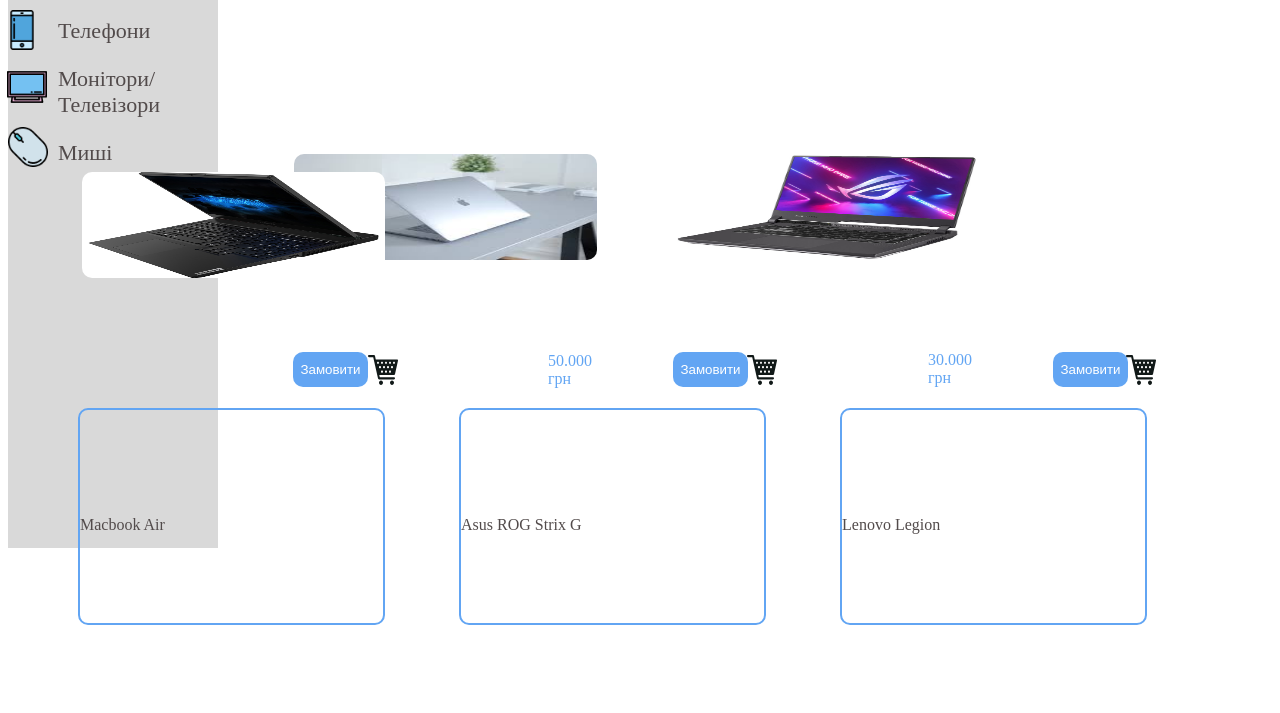
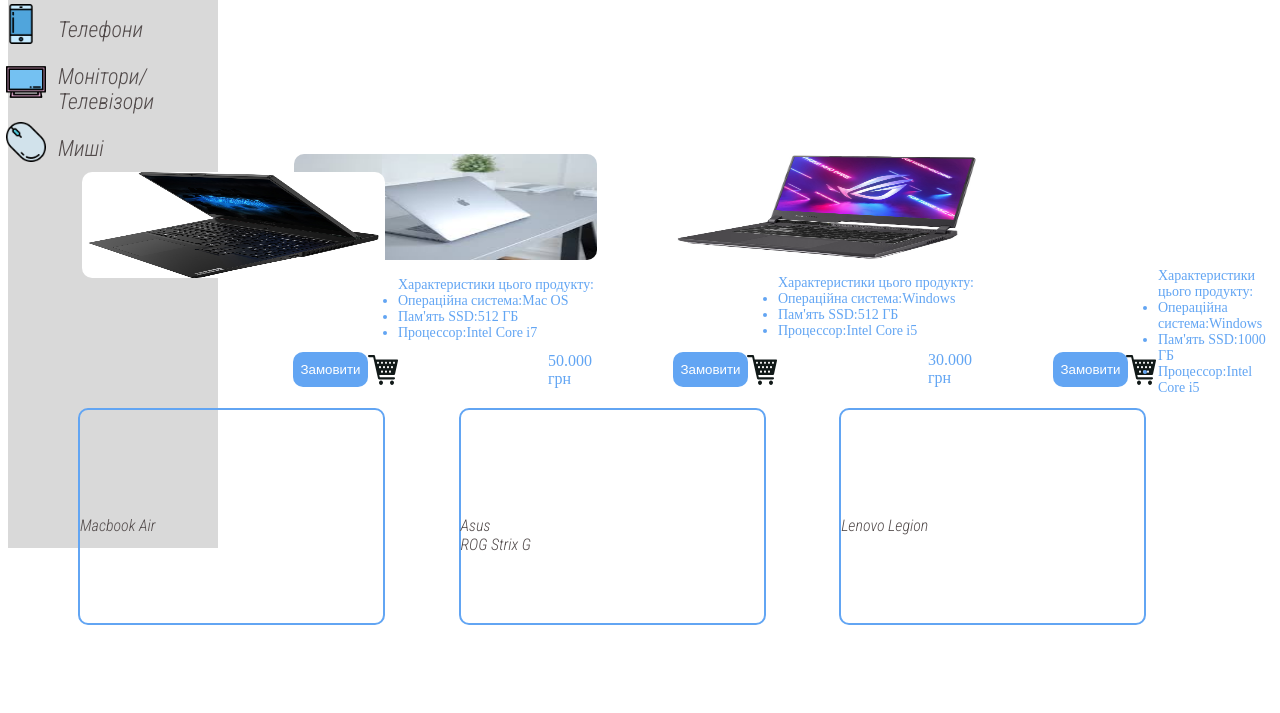
Before and after one commit to CombatGoose/Web-shop, a plain HTML site: page index.html in a window 1280 px wide. Shown: the part 153-866 px from the top of the page. Drawn offline with Linux system fonts and the light colour scheme.

Commit message:
Added fonts and lists

```diff
--- a/index.html
+++ b/index.html
@@ -2,6 +2,9 @@
 <html lang="en">
 <head>
     <link rel="stylesheet" href="./style.css">
+    <link rel="preconnect" href="https://fonts.googleapis.com">
+    <link rel="preconnect" href="https://fonts.gstatic.com" crossorigin>
+    <link href="https://fonts.googleapis.com/css2?family=Roboto+Condensed:ital,wght@1,300&display=swap" rel="stylesheet">
     <title>Web-shop</title>
 </head>
 <body>
@@ -24,7 +27,7 @@
         </div>
         <div class="main">
             <p class="macbook">Macbook Air</p>
-            <p class="asus">Asus ROG Strix G</p>
+            <p class="asus">Asus <br> ROG Strix G</p>
             <p class="lenovo">Lenovo Legion</p>
         </div>
         <div class="images">
@@ -51,6 +54,26 @@
                 <p class="k30">30.000 <br> грн</p>
                 <p class="k40">40.000 <br> грн</p>
             </div>
+            <div class="characteristics">
+                <ul class="mac">
+                    Характеристики цього продукту:
+                    <li>Операційна система:Mac OS</li>
+                    <li>Пам'ять SSD:512 ГБ</li>
+                    <li>Процессор:Intel Core i7</li>
+                </ul>
+                <ul class="as">
+                    Характеристики цього продукту:
+                    <li>Операційна система:Windows</li>
+                    <li>Пам'ять SSD:512 ГБ</li>
+                    <li>Процессор:Intel Core i5</li>
+                </ul>
+                <ul class="len">
+                    Характеристики цього продукту:
+                    <li>Операційна система:Windows</li>
+                    <li>Пам'ять SSD:1000 ГБ</li>
+                    <li>Процессор:Intel Core i5</li>
+                </ul>
+            </div>
     </main>
 </body>
 </html>
--- a/style.css
+++ b/style.css
@@ -18,6 +18,7 @@
 vertical-align: middle;
 margin-top: -50px;
 border: none;
+font-family: 'Roboto Condensed', sans-serif;
 }
 .signUp {
     vertical-align: middle;
@@ -26,6 +27,7 @@
 margin-top: -55px;
 }
 .sent {
+    font-family: 'Roboto Condensed', sans-serif;
     color: white;
     background-color: #62A5F3;
     border-radius: 10px;
@@ -40,6 +42,7 @@
   border: none;
 }
 .navBar {
+    font-family: 'Roboto Condensed', sans-serif;
     vertical-align: middle;
     margin-top: -0.5px;
     width: 160px;
@@ -71,6 +74,7 @@
     margin-left: -45px;
 }
 .main {
+    font-family: 'Roboto Condensed', sans-serif;
     vertical-align: middle;
     color: #524B4B;
     margin-top: -300px;
@@ -205,3 +209,20 @@
     margin-top: -53px;
     margin-left: 1300px;
 }
+.characteristics {
+    color: #62A5F3;
+    font-size: 14px;
+    vertical-align: middle;
+}
+.mac {
+    margin-top: -125px;
+    margin-left: 350px;
+}
+.as {
+    margin-top: -80px;
+    margin-left: 730px;
+}
+.len {
+    margin-top: -85px;
+    margin-left: 1110px;
+}
```
